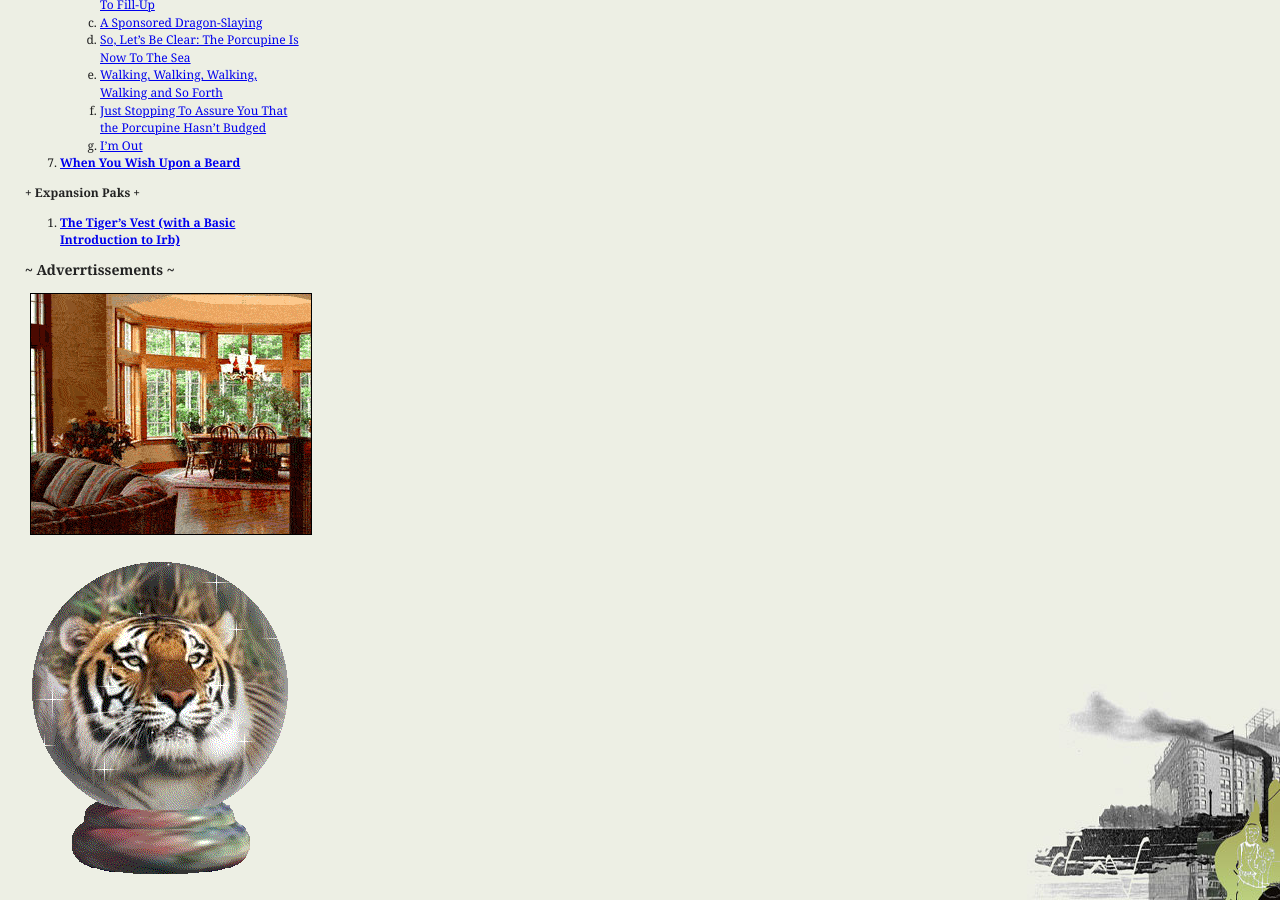
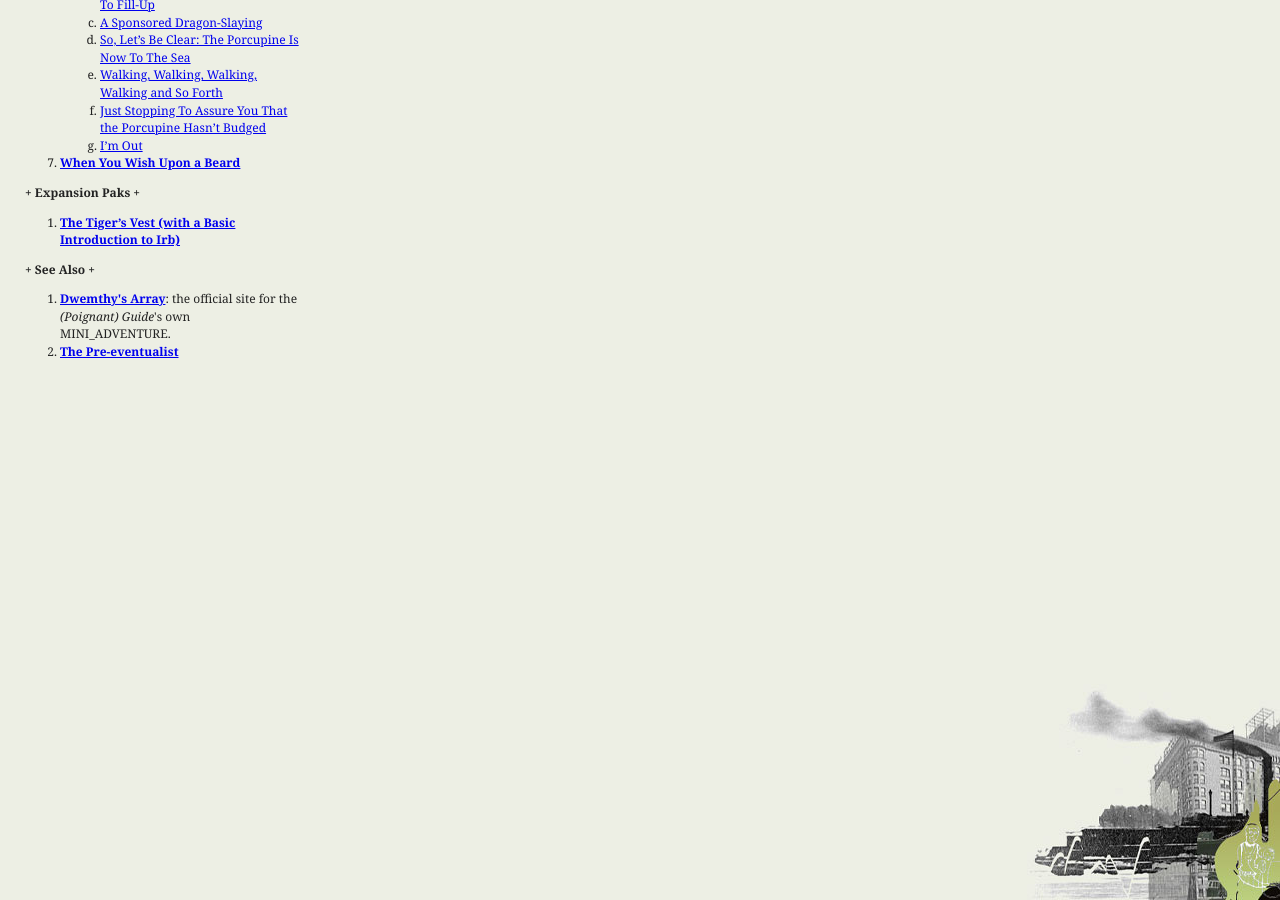
Before and after one commit to mislav/poignant-guide, a Jekyll site: the page book/index.html, which Jekyll copies as it is, in a window 1280 px wide and 900 px high, scrolled down 1156 px. Built offline with Jekyll 4.4.1, drawn with Linux system fonts in a browser that asks for light colours; Markdown is read by kramdown in place of the engine named in the settings.

Commit message:
remove silly "Adverrtissements"

```diff
--- a/book/index.html
+++ b/book/index.html
@@ -111,12 +111,6 @@
             <li><b><a href="expansion-pak-1.html">The Tiger&#8217;s Vest (with a Basic Introduction to Irb)</a></b></li>
 
         </ol>
-        <h3>~ Adverrtissements ~</h3>
-        <p>
-        <a href="chapter-1.html"><img src="../images/ad-birdman.gif" alt="Ad." style="border: solid 1px black;" /></a><br /><br />
-        <a href="chapter-1.html"><img src="../images/ad-sparkly-tigar.jpg" alt="Ad." /></a><br /><br />
-        <a href="chapter-1.html"><img src="../images/ad-weeizards.gif" alt="Ad." style="border: solid 1px black;" /></a><br /><br />
-        </p>
 
         <h4>+ See Also +</h4>
         <ol>
```
Also changed, not shown: images/ad-birdman.gif (deleted), images/ad-sparkly-tigar.jpg (deleted), images/ad-weeizards.gif (deleted).
